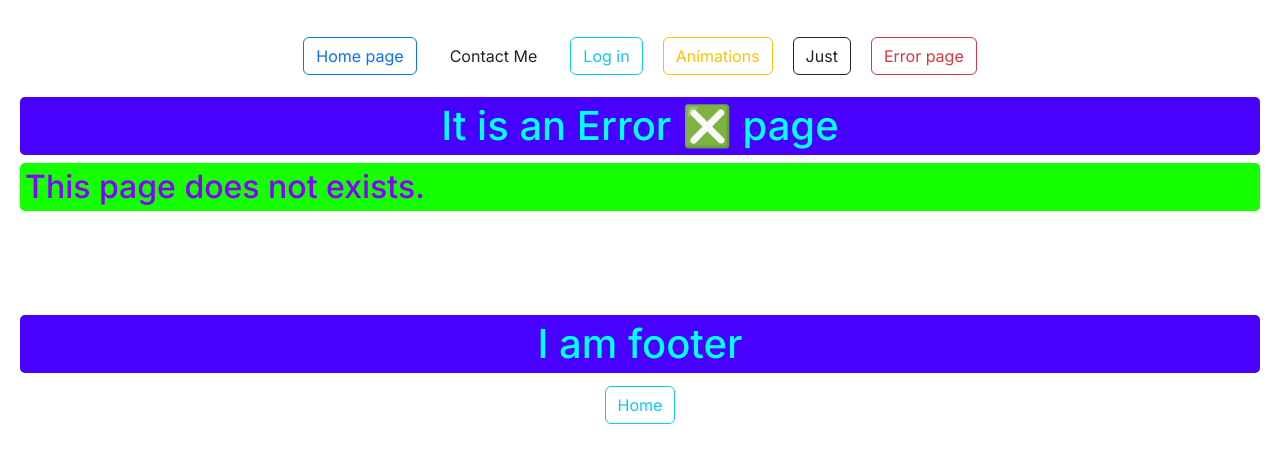
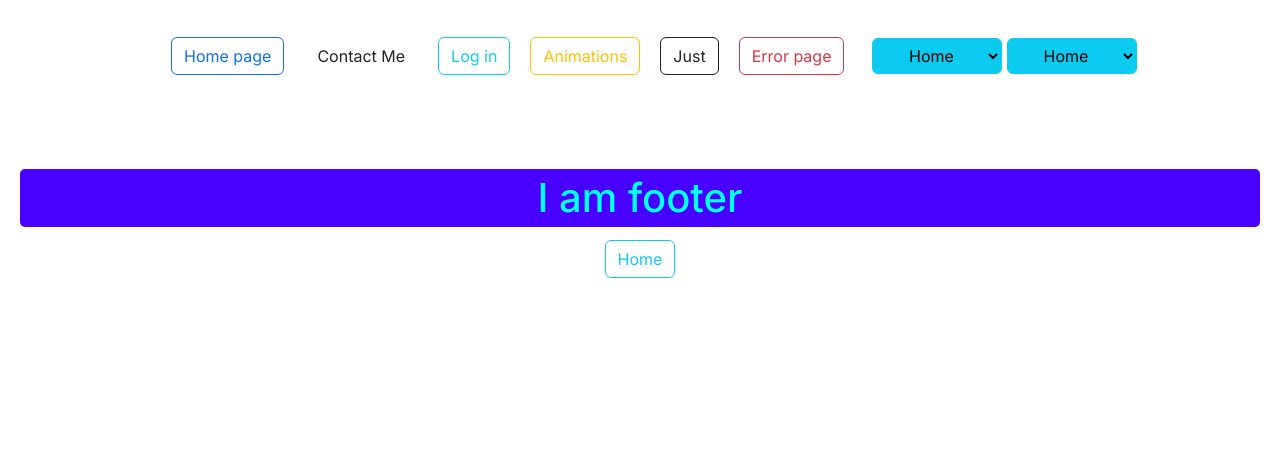
Before and after one commit to aniruddhaadak80/My-intro-by-nextJS, a Next.js app: page /options in a window 1280 px wide. Before the commit this address had no page. Shown: the top 462 px of the page. Built offline with nearby package versions, Linux system fonts and the light colour scheme.

Commit message:
Add select options in all pages

```diff
--- a/next.config.js
+++ b/next.config.js
@@ -1,4 +1,4 @@
 /** @type {import('next').NextConfig} */
-const nextConfig = {}
+const nextConfig = {};
 
 module.exports = nextConfig
--- a/src/app/layout.tsx
+++ b/src/app/layout.tsx
@@ -5,6 +5,7 @@ import "./globals.css";
 import Page_links from "./links/page";
 import Providers from "@/app/redux/providers";
 import Footer from "./footer/page";
+import Select from "./options/page";
 
 const inter = Inter({ subsets: ["latin"] });
 
@@ -23,6 +24,8 @@ export default function RootLayout({
       <body className={inter.className}>
         {/* Links for  all pages . you can see it from links directory */}
         <Page_links />
+        {/* For select options .In  options directory  */}
+        <Select />
         {/* provider from redux provider  */}
         <Providers> {children} </Providers>
         {/* footer section ,that will appear in all pages  */}
--- a/src/app/links/page.js
+++ b/src/app/links/page.js
@@ -33,6 +33,7 @@ export default function Page_links() {
         {/* Add something (links) here  */}
 
 
+
         {/* Links for Error page  */}
         <Link href="/error">
           <button className="btn btn-outline-danger ">Error page</button>
--- /dev/null
+++ b/src/app/options/page.tsx
@@ -0,0 +1,18 @@
+"use client";
+
+import Link from "next/link";
+
+export default function Select() {
+  return (
+    <>
+      <select className="btn btn-info">
+        <option>Home</option>
+        <option>contact</option>
+        <option>Login </option>
+        <option>Animations</option>
+        <option>Just</option>
+        <option>Error page</option>
+      </select>
+    </>
+  );
+}
--- /dev/null
+++ b/src/app/pictures/page.tsx
@@ -0,0 +1,12 @@
+import Image from "next/image"
+
+export  default function Pictures(){
+    return(
+        <>
+        <h1>You will see some images here </h1>
+        {/* Image of beautiful queen */}
+<Image height={400} width={400} src="https://image.lexica.art/md2_webp/182e551e-6443-46d6-abee-2336b2499c3c" alt="image of queen"/>
+{/* image of a cute cat  */}
+<Image height={400} width={400}  src={"https://image.lexica.art/md2_webp/cdbf782f-8061-4cc6-a925-8a618986a00c"} alt="cat-image" />
+        </>
+    )}
```
